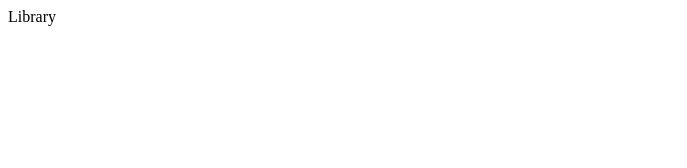
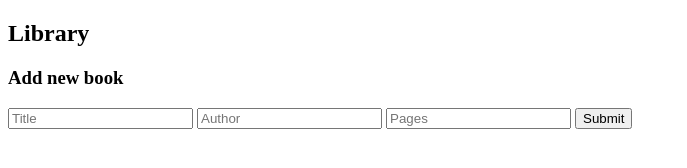
Before and after one commit to Hanoon02/Library, a plain HTML site: page index.html in a window 1280 px wide. Shown: the whole page, without its empty margins (0-687 px from the left). Drawn offline with Linux system fonts and the light colour scheme.

Commit message:
Class creation

```diff
--- a/index.html
+++ b/index.html
@@ -1,5 +1,39 @@
 <!DOCTYPE html>
 <html lang="en">
-    <head>Library</head>
+    <head>
+    <title>Library</title>
     <script src="scripts.js" defer></script>
+    </head>
+    <body>
+        <div id="header">
+            <h2>Library</h2>
+        </div>
+        <div>
+            <form class="add-book">
+                <h3>Add new book</h3>
+                <input
+                    class="input"
+                    type="text"
+                    id="title"
+                    placeholder="Title"
+                    maxlength="50"
+                    required/>
+                <input
+                    class="input"
+                    type="text"
+                    id="author"
+                    placeholder="Author"
+                    maxlength="50"
+                    required/>
+                <input
+                    class="input"
+                    type="text"
+                    id="pages"
+                    placeholder="Pages"
+                    maxlength="1000"
+                    required/>
+                <button class="btn green" id="submit">Submit</button>
+            </form>
+        </div>
+    </body>
 </html>
--- a/scripts.js
+++ b/scripts.js
@@ -1,7 +1,31 @@
 // Object array
 let myBooks = []
 
+class Books{
+    constructor(
+        title = "blank",
+        author = "blank",
+        pages = 0,
+        read = false
+    ){
+        this.title = title;
+        this.author = author;
+        this.pages = pages;
+        this.read = read;
+    }
+}
 
+class Library{
+    constructor(){
+        this.books = []
+    }
+
+    addBook(book){
+        this.books.push(book);
+    }
+}
+
+const library = new Library();
 // Object constructor
 
 function Book(title, author,pages,read){
@@ -24,3 +48,6 @@ myBooks.push(book1);
 function addBook(){
 
 }
+
+const addButton = document.getElementById("add-button");
+addButton.addEventListener("click", addBook);
```
